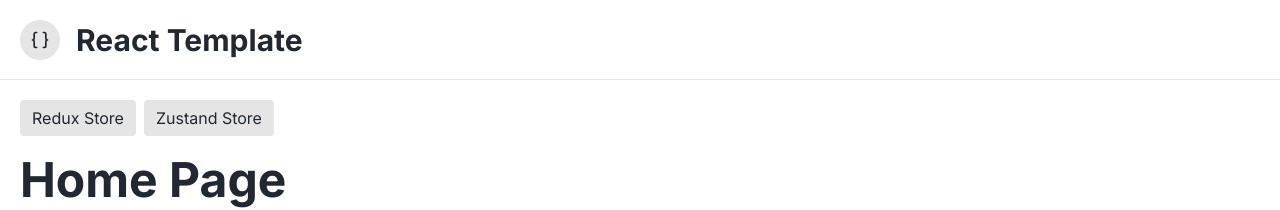
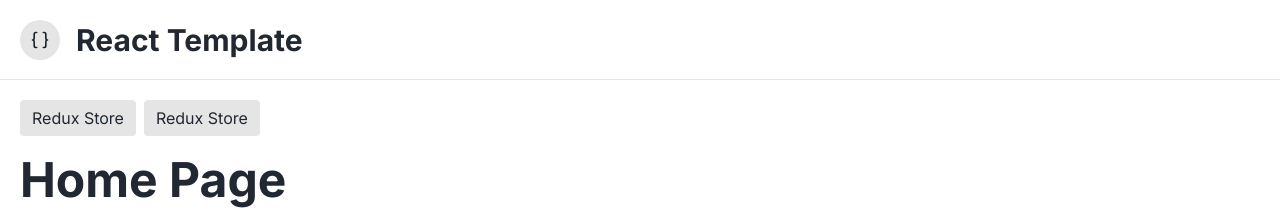
Before and after one commit to dimarogkov/react-template, a React (Create React App) app: page /react-template/ in a window 1280 px wide. Shown: the top 210 px of the page. Built offline with nearby package versions, Linux system fonts and the light colour scheme.

Commit message:
update Badge

```diff
--- /dev/null
+++ b/src/components/elements/Badge.tsx
@@ -0,0 +1,18 @@
+import { FC, ReactNode } from 'react';
+
+type Props = {
+    children?: ReactNode;
+    className?: string;
+};
+
+const BadgeWrapper: FC<Props> = ({ children, className = '' }) => {
+    return <div className={`relative flex gap-2 ${className}`}>{children}</div>;
+};
+
+const BadgeItem: FC<Props> = ({ children, className = '' }) => {
+    return <span className={`text-base px-3 py-1.5 rounded bg-gray ${className}`}>{children}</span>;
+};
+
+export const Badge = Object.assign(BadgeWrapper, {
+    Item: BadgeItem,
+});
--- a/src/components/elements/index.ts
+++ b/src/components/elements/index.ts
@@ -1,5 +1,6 @@
 import { AddTodo } from './AddTodo';
 import { BackLink } from './BackLink';
+import { Badge } from './Badge';
 import { Breadcrumbs } from './Breadcrumbs';
 import { Form } from './Form';
 import { Header } from './Header';
@@ -9,4 +10,16 @@ import { StoreZustand } from './StoreZustand';
 import { ThemeController } from './ThemeController';
 import { Todo } from './Todo';
 
-export { AddTodo, BackLink, Breadcrumbs, Form, Header, SearchTodo, StoreRedux, StoreZustand, ThemeController, Todo };
+export {
+    AddTodo,
+    BackLink,
+    Badge,
+    Breadcrumbs,
+    Form,
+    Header,
+    SearchTodo,
+    StoreRedux,
+    StoreZustand,
+    ThemeController,
+    Todo,
+};
--- a/src/components/pages/FormPage.tsx
+++ b/src/components/pages/FormPage.tsx
@@ -1,5 +1,5 @@
-import { BackLink, Breadcrumbs, Form } from '../elements';
-import { Badge, Line, Title } from '../ui';
+import { BackLink, Badge, Breadcrumbs, Form } from '../elements';
+import { Line, Title } from '../ui';
 
 export const FormPage = () => {
     const onSubmit = (data: any) => {
@@ -13,10 +13,10 @@ export const FormPage = () => {
 
                 <Breadcrumbs className='mb-6 last:mb-0' />
 
-                <div className='flex gap-2 mb-5 last:mb-0'>
-                    <Badge>React Hook Form</Badge>
-                    <Badge>Yup Validation</Badge>
-                </div>
+                <Badge className='mb-5 last:mb-0'>
+                    <Badge.Item>React Hook Form</Badge.Item>
+                    <Badge.Item>Yup Validation</Badge.Item>
+                </Badge>
 
                 <Title>React Form</Title>
             </div>
--- a/src/components/pages/HomePage.tsx
+++ b/src/components/pages/HomePage.tsx
@@ -1,15 +1,15 @@
 import { PATHS } from '../../variables/paths';
-import { StoreRedux, StoreZustand } from '../elements';
-import { Badge, BtnLink, Line, Text, Title } from '../ui';
+import { Badge, StoreRedux, StoreZustand } from '../elements';
+import { BtnLink, Line, Text, Title } from '../ui';
 
 export const HomePage = () => {
     return (
         <section className='relative w-full'>
             <div className='w-full mb-5 last:mb-0'>
-                <div className='flex gap-2 mb-5 last:mb-0'>
-                    <Badge>Redux Store</Badge>
-                    <Badge>Zustand Store</Badge>
-                </div>
+                <Badge className='mb-5 last:mb-0'>
+                    <Badge.Item>Redux Store</Badge.Item>
+                    <Badge.Item>Redux Store</Badge.Item>
+                </Badge>
 
                 <Title className='mb-2 last:mb-0'>Home Page</Title>
                 <Text className='mb-3 last:mb-0'>This is Home Page.</Text>
--- a/src/components/pages/ThemePage.tsx
+++ b/src/components/pages/ThemePage.tsx
@@ -1,6 +1,6 @@
 import { EnumTitle } from '../../types/enums';
-import { BackLink, Breadcrumbs, ThemeController } from '../elements';
-import { Badge, Line, Text, Title } from '../ui';
+import { BackLink, Badge, Breadcrumbs, ThemeController } from '../elements';
+import { Line, Text, Title } from '../ui';
 
 export const ThemePage = () => {
     return (
@@ -10,9 +10,9 @@ export const ThemePage = () => {
 
                 <Breadcrumbs className='mb-6 last:mb-0' />
 
-                <div className='flex gap-2 mb-5 last:mb-0'>
-                    <Badge>Next Themes</Badge>
-                </div>
+                <Badge className='mb-5 last:mb-0'>
+                    <Badge.Item>Next Themes</Badge.Item>
+                </Badge>
 
                 <Title>React Theme</Title>
             </div>
--- a/src/components/pages/TodosPage.tsx
+++ b/src/components/pages/TodosPage.tsx
@@ -2,8 +2,8 @@ import { useMemo, useState } from 'react';
 import { useMutation, useQuery } from '@tanstack/react-query';
 import { createTodo, deleteTodo, getTodos, updateTodo } from '../../services/todos';
 
-import { AddTodo, BackLink, Breadcrumbs, SearchTodo, Todo } from '../elements';
-import { Badge, Text, Title } from '../ui';
+import { AddTodo, BackLink, Badge, Breadcrumbs, SearchTodo, Todo } from '../elements';
+import { Text, Title } from '../ui';
 
 export const TodosPage = () => {
     const [appliedSearchValue, setAppliedSearchValue] = useState('');
@@ -70,11 +70,11 @@ export const TodosPage = () => {
 
                     <Breadcrumbs className='mb-6 last:mb-0' />
 
-                    <div className='flex gap-2 mb-5 last:mb-0'>
-                        <Badge>Axios</Badge>
-                        <Badge>React Query</Badge>
-                        <Badge>Debounce</Badge>
-                    </div>
+                    <Badge className='flex gap-2 mb-5 last:mb-0'>
+                        <Badge.Item>Axios</Badge.Item>
+                        <Badge.Item>React Query</Badge.Item>
+                        <Badge.Item>Debounce</Badge.Item>
+                    </Badge>
 
                     <Title>Todos with React Query</Title>
                 </div>
--- a/src/components/ui/Badge.tsx
+++ /dev/null
@@ -1,7 +0,0 @@
-import { FC, HTMLAttributes, RefAttributes, forwardRef } from 'react';
-
-interface Props extends HTMLAttributes<HTMLSpanElement>, RefAttributes<HTMLSpanElement> {}
-
-export const Badge: FC<Props> = forwardRef<HTMLSpanElement, Props>(({ className = '', ...props }, ref) => (
-    <span ref={ref} {...props} className='text-base px-3 py-1.5 rounded bg-gray' />
-));
--- a/src/components/ui/index.ts
+++ b/src/components/ui/index.ts
@@ -1,4 +1,3 @@
-import { Badge } from './Badge';
 import { Btn } from './Btn';
 import { BtnLink } from './BtnLink';
 import { Checkbox } from './Checkbox';
@@ -12,4 +11,4 @@ import { Select, Option } from './Select';
 import { Text } from './Text';
 import { Title } from './Title';
 
-export { Badge, Btn, BtnLink, Checkbox, ErrorMessage, Input, Label, Line, Loader, Radio, Select, Option, Text, Title };
+export { Btn, BtnLink, Checkbox, ErrorMessage, Input, Label, Line, Loader, Radio, Select, Option, Text, Title };
```
